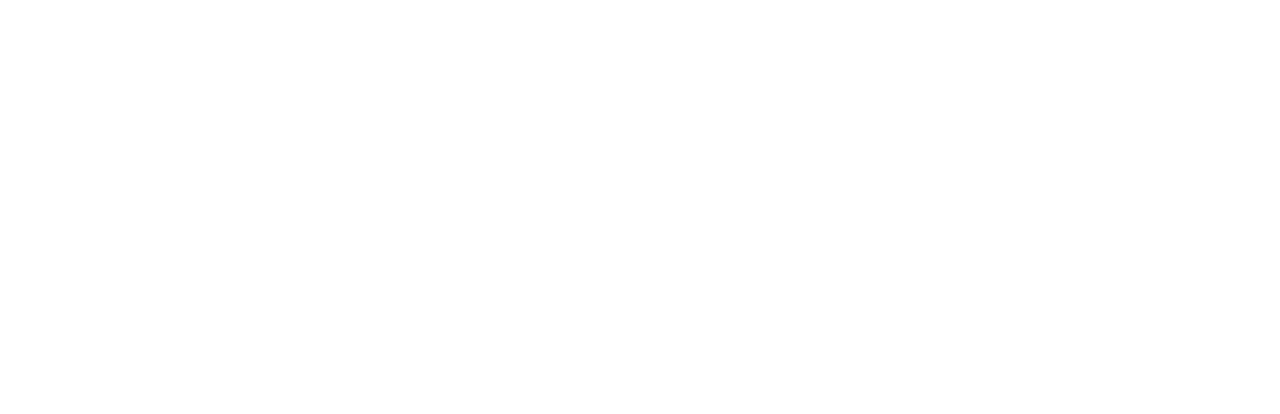
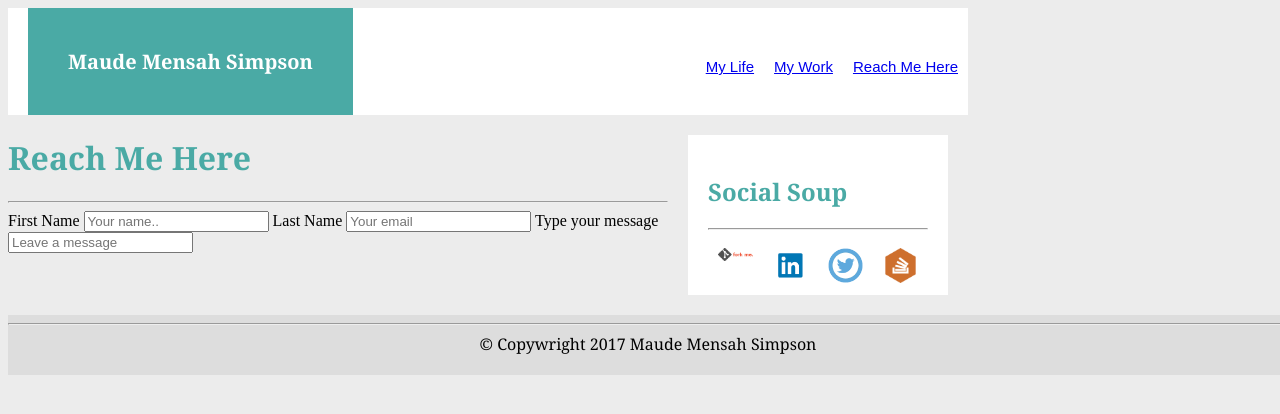
Before and after one commit to maudem/Basic-Portfolio, a plain HTML site: page contact.html in a window 1280 px wide. Drawn offline with Linux system fonts and the light colour scheme.

Commit message:
portfolio and contact pages to fix later

```diff
--- a/contact.html
+++ b/contact.html
@@ -0,0 +1,100 @@
+<!DOCTYPE html>
+<html>
+<head>
+<link rel="stylesheet" type="text/css" href="assets/css/style.css">
+
+	<title>Maude's Portfolio</title>
+</head>
+<body id="main1">
+
+
+ 	<ul>
+
+
+ 		<li>
+ 			<a href="contact.html">Reach Me Here</a>
+ 		</li>
+
+ 		<li>
+ 			<a href="portfolio.html">My Work</a>
+ 		</li>
+
+ 		<li>
+ 			<a href="index.html">My Life</a>
+ 		</li>
+
+		<li class="container-blue" >
+			Maude Mensah Simpson
+		</li>
+ 	</ul>
+
+
+	<div class="inline">
+
+			<container class="main1" >
+
+				<div class="head">
+						<h1>Reach Me Here</h1>
+				</div>
+
+				<hr>
+
+				<div>
+  					<form action="/action_page.php">
+
+    					<label for="name">First Name</label>
+
+    					<input type="text" id="" name="Name" placeholder="Your name..">
+
+    						<label for="lname">Last Name</label>
+
+    					<input type="text" name="email" ="message" placeholder="Your email">
+
+    					<label for= "message">Type your message </label>
+
+    					<input type="text" name="message"= "message" placeholder="Leave a message">
+    				</form>
+    			</div>
+
+			</container>
+
+
+			<aside >
+				<h2>Social Soup</h2>
+
+				<hr>
+					<div class="inline">
+					<a  href="https://github.com/maudem" target="_blank">
+							<img src="assets/images/git-frkme.png"
+							class="link">
+					</a>
+
+					<a href="https://www.linkedin.com/public-profile/settings?trk=d_flagship3_profile_self_view_public_profile" target="_blank">
+
+							<img src="assets/images/linkdin.png" class="link">
+					</a>
+
+					<a href="https://twitter.com/maudemsimpson" target="_blank">
+							<img src="assets/images/twitterlogo.png" class="link">
+					</a>
+
+					<a href="http://stackoverflow.com/users/7537664/maudem" target="_blank">
+							<img src="assets/images/stackovrflw.png" class="link">
+					</a>
+				</div>
+			</aside>
+		</div>
+
+
+
+	<footer id="footer">
+		<hr>
+		<div>
+			<h7>
+			© Copywright 2017 Maude Mensah Simpson
+			</h7>
+		</div>
+	</footer>
+
+</body>
+</html>
```
Also changed, not shown: assets/css/style2.css (added, +18 -0 lines), portfolio.html (+36 -11 lines).
